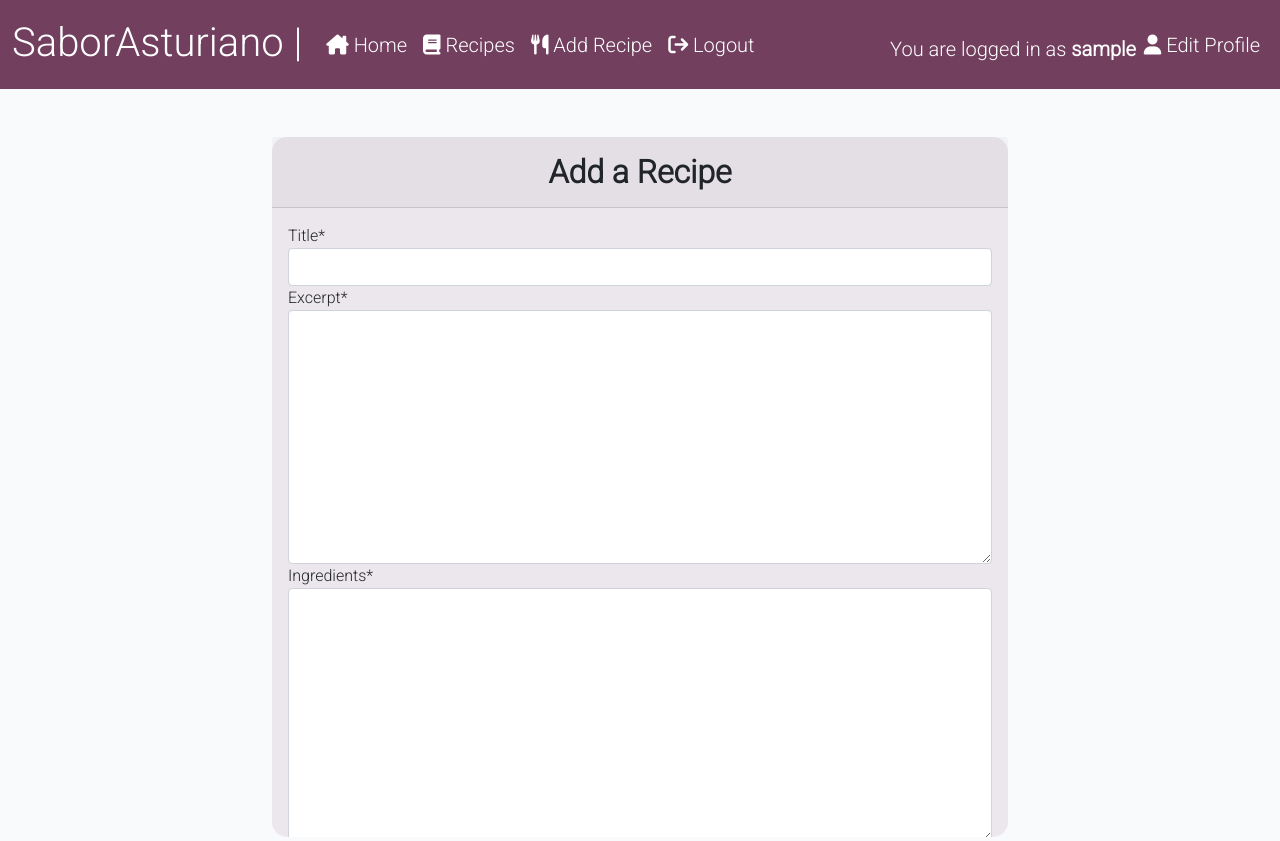
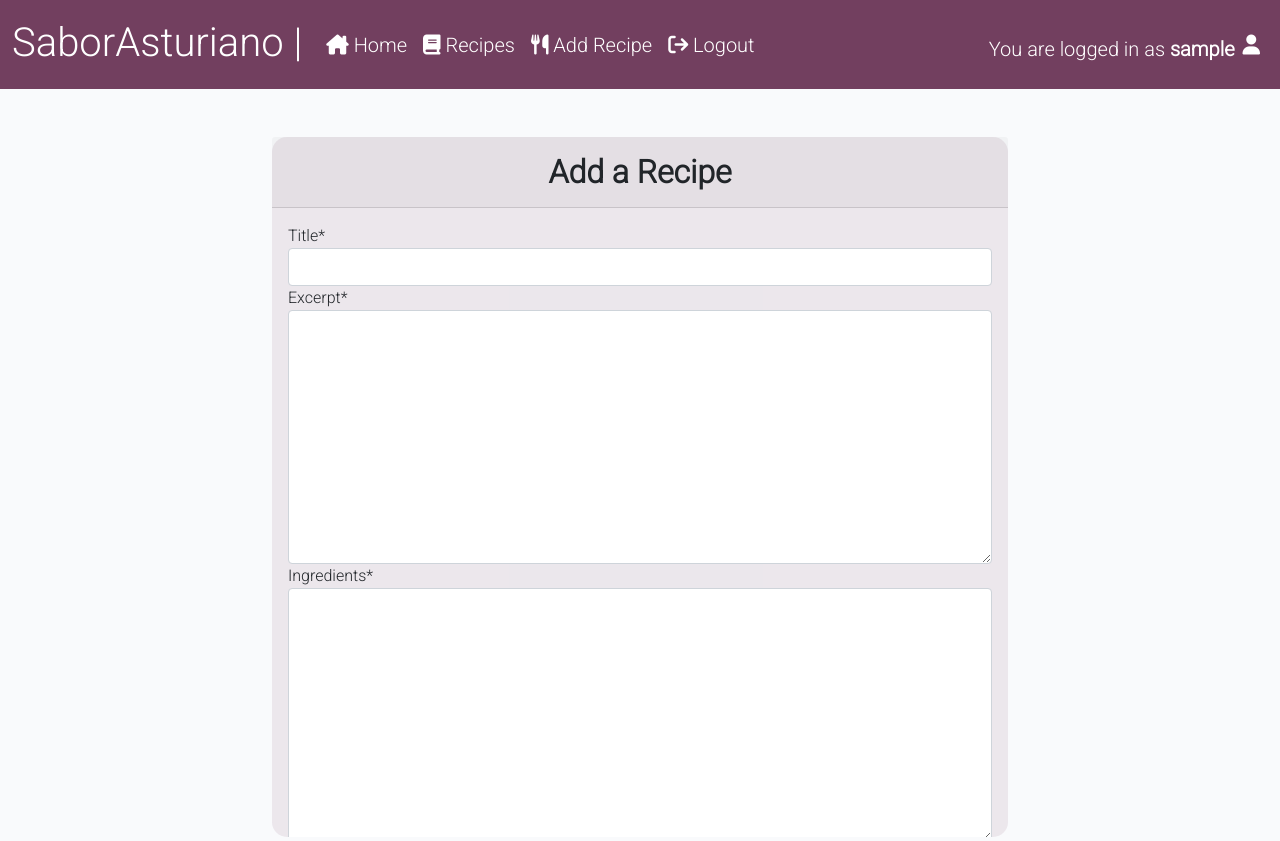
Before and after one commit to Hugh1996/sabor-asturiano-pp4, a Django app: page /add_recipe/ in a window 1280 px wide. Shown: the top 841 px of the page. Run offline with Django 3.2, Linux system fonts and the light colour scheme; the visitor is signed in with stand-in values (Sample User, id 1); some libraries are stand-ins or nearby versions.

Commit message:
user profile page

```diff
--- a/blog/urls.py
+++ b/blog/urls.py
@@ -12,6 +12,6 @@ urlpatterns = [
          name='edit_review'),
     path('delete_review/<int:review_id>/', views.DeleteReview.as_view(),
          name='delete_review'),
-    path('profile_detail/<str:username>/', views.ProfileDetailView.as_view(),
-         name='profile_detail'),
+    path('update_profile/', views.UpdateProfile.as_view(),
+         name='update_profile'),
 ]
--- a/blog/views.py
+++ b/blog/views.py
@@ -140,25 +140,25 @@ class AddRecipe(View):
         return render(request, 'add_recipe.html', {'form': form})
 
 
-class ProfileDetailView(View):
+class UpdateProfile(View):
 
-    def get(self, request, username, *args, **kwargs):
-        user_profile = get_object_or_404(UserProfile, user__username=username)
-        form = UserProfileForm()
+    def get(self, request, *args, **kwargs):
+        user_profile, created = UserProfile.objects.get_or_create(user=request.user)
+        form = UserProfileForm(instance=user_profile)
         return render(
             request,
-            'profile_detail.html',
+            'update_profile.html',
             {'user_profile': user_profile, 'form': form})
 
-    def post(self, request, username, *args, **kwargs):
-        user_profile = get_object_or_404(UserProfile, user__username=username)
-        form = UserProfileForm()
+    def post(self, request, *args, **kwargs):
+        user_profile, created = UserProfile.objects.get_or_create(user=request.user)
+        form = UserProfileForm(request.POST, request.FILES, instance=user_profile)
 
         if form.is_valid():
             form.save()
-            return redirect('profile_detail', username=username)
+            return redirect('update_profile')
 
         return render(
             request,
-            'profile_detail.html',
+            'update_profile.html',
             {'user_profile': user_profile, 'form': form})
--- a/templates/base.html
+++ b/templates/base.html
@@ -69,8 +69,7 @@
             <ul class="navbar-nav mb-lg-0 ml-auto">
                 {% if user.is_authenticated %}
                 <li class="nav-item">
-                    <a class="nav-link text-white fs-5" href="{% url 'profile_detail' %}"><i class="fa-solid fa-user"></i> Edit
-                        Profile</a>
+                    <a class="nav-link text-white fs-5" href="{% url 'update_profile' %}"><i class="fa-solid fa-user"></i></a>
                 </li>
                 {% endif %}
             </ul>
--- a/templates/profile_detail.html
+++ b/templates/update_profile.html
@@ -8,7 +8,7 @@
             <h3 class="text-center">User Profile</h3>
 
             {% if user_profile.profile_picture %}
-                <img src="{{ user_profile.profile_picture.url }}" alt="Profile Picture" class="rounded-circle img-fluid mx-auto d-block">
+                <img src="{{ user_profile.profile_picture.url }}" class="rounded-circle img-fluid mx-auto d-block">
             {% else %}
                 <img src="/static/images/profile.jpg" alt="Placeholder" class="rounded-circle img-fluid mx-auto d-block">
             {% endif %}
```
